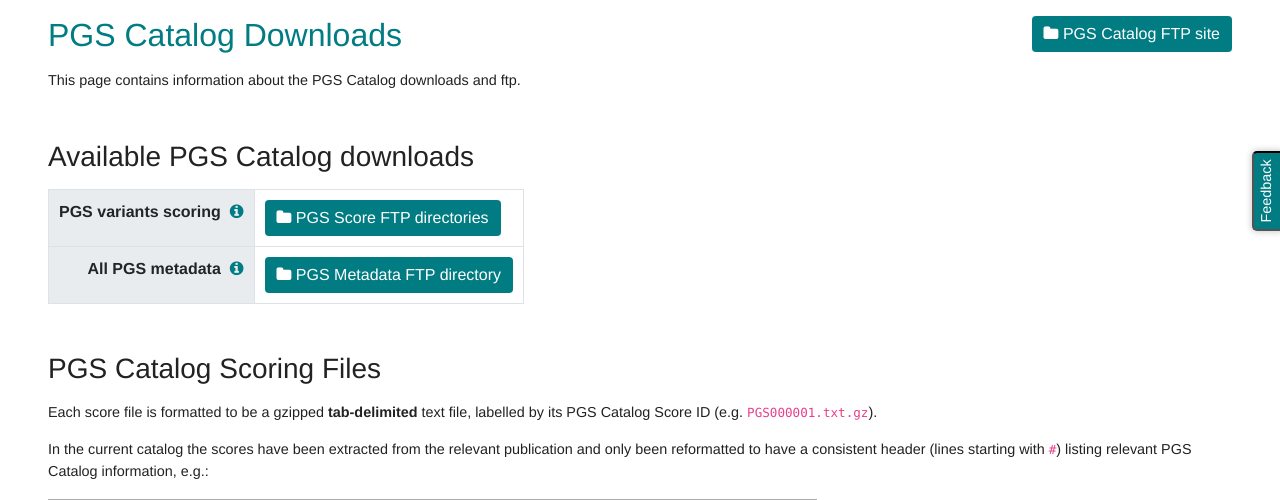
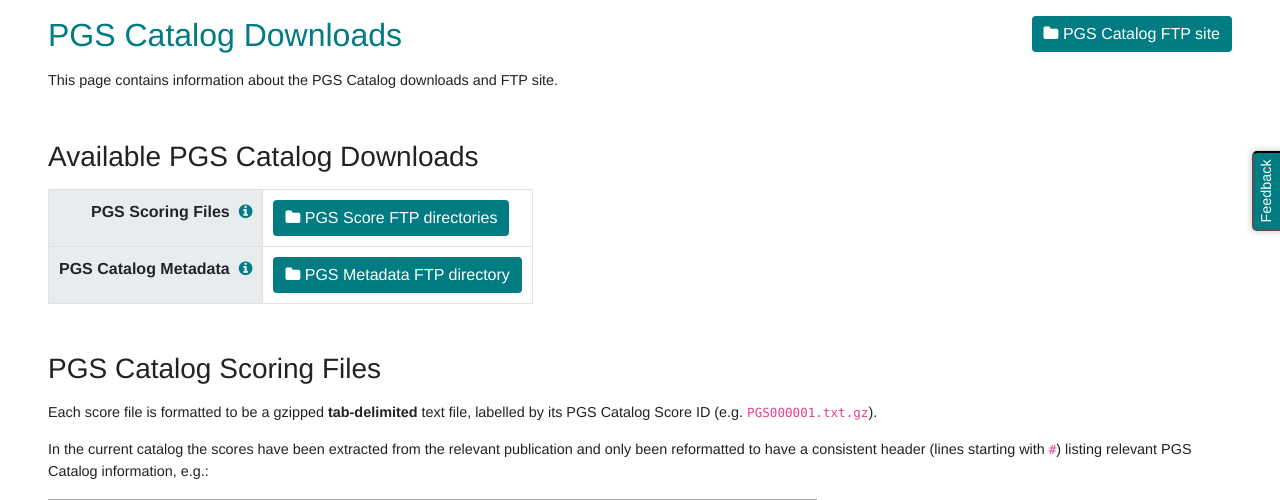
Before and after one commit to PGScatalog/PGS_Catalog, a Django app: template catalog/templates/catalog/download.html in a window 1280 px wide. Shown: the part 127-627 px from the top of the page. Run offline with Django 3.2, Linux system fonts and the light colour scheme; the template is opened without the code that fills it, so the values that code supplies are empty; style sheets or scripts are compiled from the project's sources; some libraries are stand-ins or nearby versions.

Commit message:
Updated Downloads descriptions/labels

```diff
--- a/catalog/templates/catalog/download.html
+++ b/catalog/templates/catalog/download.html
@@ -19,24 +19,24 @@
       </div>
     </div>
     <p>
-        This page contains information about the PGS Catalog downloads and ftp.
+        This page contains information about the PGS Catalog downloads and FTP site.
     </p>
 
     <section>
-      <h3>Available PGS Catalog downloads</h3>
+      <h3>Available PGS Catalog Downloads</h3>
       <table class="table table-bordered table_pgs_h">
         <tbody>
           <tr>
             <td>
-              <span class="pgs_h_big_header">PGS variants scoring</span>
-              <a class="pgs_no_icon_link info-icon" href="#dl_ftp" data-toggle="tooltip" data-placement="bottom" title="Individual PGS variants scoring and metadata files. Click on this icon to see information about the PGS Scoring File format"><i class="fa fa-info-circle"></i></a>
+              <span class="pgs_h_big_header">PGS Scoring Files</span>
+              <a class="pgs_no_icon_link info-icon" href="#dl_ftp" data-toggle="tooltip" data-placement="bottom" title="Individual scoring and metadata files for each PGS. Click on this icon to see information about the PGS Scoring File format."><i class="fa fa-info-circle"></i></a>
             </td>
             <td><a class="btn btn-pgs pgs_no_icon_link pgs-ftp-btn" href="{{ pgs_ftp_root }}/scores/" target="_blank"><span class="fa fa-folder"></span> PGS Score FTP directories</a></td>
           </tr>
           <tr>
             <td>
-              <span class="pgs_h_big_header">All PGS metadata</span>
-              <a class="pgs_no_icon_link info-icon" href="#dl_ftp_metadata" data-toggle="tooltip" data-placement="bottom" title="Available PGS global metadata files. Click on this icon to see information about the PGS Metadata File format"><i class="fa fa-info-circle"></i></a>
+              <span class="pgs_h_big_header">PGS Catalog Metadata</span>
+              <a class="pgs_no_icon_link info-icon" href="#dl_ftp_metadata" data-toggle="tooltip" data-placement="bottom" title="Metadata files for all scores, publications, and traits in the PGS Catalog. Click on this icon to see information about the PGS Metadata File formats."><i class="fa fa-info-circle"></i></a>
             </td>
             <td><a class="btn btn-pgs pgs_no_icon_link pgs-ftp-btn" href="{{ pgs_ftp_root }}/metadata/" target="_blank"><span class="fa fa-folder"></span> PGS Metadata FTP directory</a></td>
           </tr>
@@ -91,20 +91,19 @@
 
     <section>
       <h3 id="dl_ftp_metadata">PGS Metadata File</h3>
-      <p>Downloads of the full PGS Catalog and annotations.</p>
-      <p>It consists on an Excel file containing several worksheets:</p>
+      <p>Downloads of the full PGS Catalog metadata (data fields are described in more detail <a href="../docs/">here</a>), consists of an Excel file (<code>.xlsx</code>) containing all worksheets or an individual <code>.csv</code> file for each of the follwoing sheets:</p>
       <table class="table table-striped table_pgs_auto">
         <thead class="thead-light">
           <tr><th>Worksheet Name</th><th>Description</th></tr>
         </thead>
         <tbody>
-          <tr><td>Readme</td><td>Summary stats</td></tr>
-          <tr><td>Scores</td><td>Lists the PGS scores and associated metadata</td></tr>
-          <tr><td>Performance Metrics</td><td>Lists the performance metrics and the associated PGS Scores and Publications</td></tr>
-          <tr><td>Evaluation Sample Sets</td><td>Describes the samples used in the different sample sets</td></tr>
-          <tr><td>Score Development Samples</td><td>Lists the samples used to collect the variants used to calculate the PGS Scores and the sample used to train the PGS Scores</td></tr>
-          <tr><td>Publications</td><td>Lists the publications</td></tr>
-          <tr><td>EFO Traits</td><td>Lists the EFO Traits used in the PGS Catalog</td></tr>
+          <tr><td>Readme</td><td>Information about the current PGS Catalog release.</td></tr>
+          <tr><td>Scores</td><td>Lists and describes all PGS scores (excluding samples used for training, found in the <i>Score Development Samples</i> sheet).</td></tr>
+          <tr><td>Performance Metrics</td><td>Lists the performance metrics and sources for each PGS evaluation in the catalog (information about the samples that were evaluated is found in the <i>Evaluation Sample Sets</i> sheet).</td></tr>
+          <tr><td>Evaluation Sample Sets</td><td>Describes the samples used to evaluate PGS from the <i>Performance Metrics</i> sheet.</td></tr>
+          <tr><td>Score Development Samples</td><td>Lists the source GWAS studies used to identify trait-associated variants, also describes the samples used in the GWAS studies and/or to train the PGS.</td></tr>
+          <tr><td>Publications</td><td>Lists information about the Publications present in the GWAS Catalog.</td></tr>
+          <tr><td>EFO Traits</td><td>Lists the Traits that are present in the PGS Catalog according to the EFO Ontology.</td></tr>
         </tbody>
       </table>
     </section>
```
